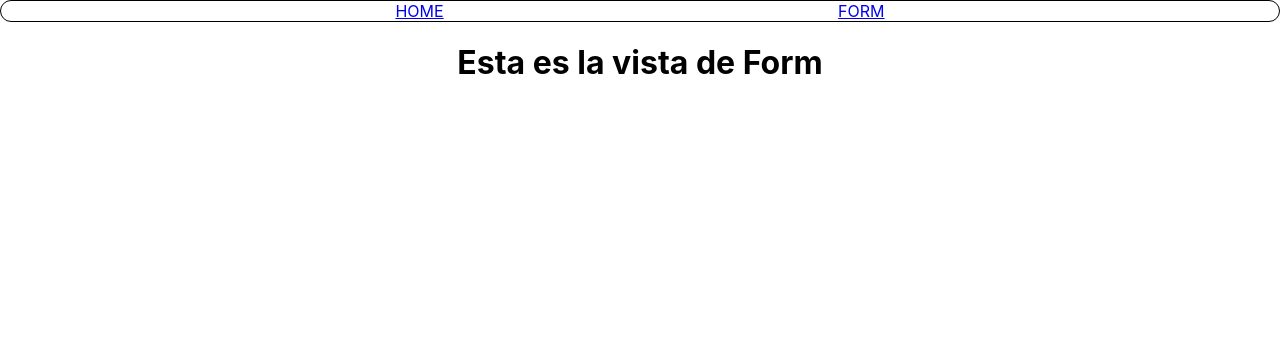
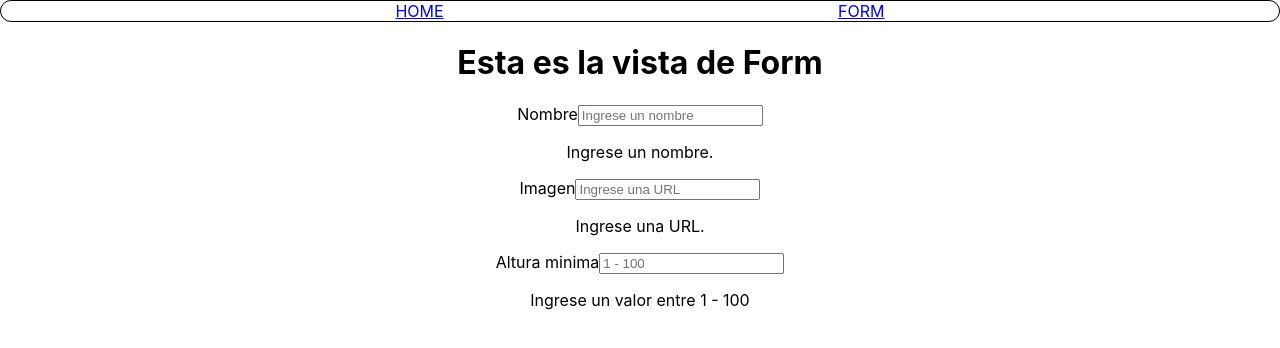
Before and after one commit to HRodriguezJimenez/Dog-Breeds, a React (Create React App) app in the folder PI-Dogs-main/client/: page /create in a window 1280 px wide. Shown: the top 348 px of the page. Built offline with nearby package versions, Linux system fonts and the light colour scheme.

Commit message:
CreateDog

```diff
--- a/PI-Dogs-main/client/src/utils/functions.js
+++ b/PI-Dogs-main/client/src/utils/functions.js
@@ -27,3 +27,80 @@ export const renderDogInfo = (dog) => {
     };
   }
 };
+
+
+export const validate = ({
+  name,
+  image,
+  minHeight,
+  maxHeight,
+  minWeight,
+  maxWeight,
+  minLifeSpan,
+  maxLifeSpan,
+  temperaments,
+}) => {
+  const errors = {};
+
+  if (!name) {
+    errors.name = "El campo no puede estar vacio."
+  }
+
+  if (!image) {
+    errors.image = "Si no provee una imagen se asignara una por defecto."
+  }
+
+  if (!minHeight) {
+    errors.minHeight = "El campo no puede estar vacio."
+  } else if (minHeight < 1 || minHeight > 100) {
+    errors.minHeight = "Por favor ingrese un número entre 1 - 100"
+  } else if (minHeight > maxHeight){
+    errors.minHeight = "La altura minima no puede ser mayor a la altura maxima. "
+  }
+
+  if (!maxHeight) {
+    errors.maxWeight = "El campo no puede estar vacio."
+  } else if (maxHeight < 1 || maxHeight > 100) {
+    errors.maxWeight = "Por favor ingrese un número entre 1 - 100";
+  } else if (maxHeight < minHeight) {
+    errors.maxWeight = "La altura maxima no puede ser menor a la altura minima."
+  }
+
+  if (!minWeight) {
+    errors.minWeight = "El campo no puede estar vacio."
+  } else if (minWeight < 1 || minWeight > 100) {
+    errors.minWeight = "Por favor ingrese un número entre 1 - 100"
+  } else if (minWeight > maxWeight){
+    errors.minWeight = "El peso minimo no puede ser mayor al peso maximo. "
+  }
+
+  if (!maxWeight) {
+    errors.maxWeight = "El campo no puede estar vacio."
+  } else if (maxWeight < 1 || maxWeight > 100) {
+    errors.maxWeight = "Por favor ingrese un número entre 1 - 100";
+  } else if (maxWeight < minWeight) {
+    errors.maxWeight = "El peso maximo no puede ser menor al peso minimo."
+  }
+
+  if (!minLifeSpan) {
+    errors.minLifeSpan = "El campo no puede estar vacio."
+  } else if (minLifeSpan < 1 || minLifeSpan > 20) {
+    errors.minLifeSpan = "Por favor ingrese un número entre 1 - 20"
+  } else if (minLifeSpan > maxLifeSpan){
+    errors.minLifeSpan = "La edad minima no puede ser mayor a la edad maxima."
+  }
+
+  if (!maxLifeSpan) {
+    errors.maxLifeSpan = "El campo no puede estar vacio."
+  } else if (maxLifeSpan < 1 || maxLifeSpan > 20) {
+    errors.maxLifeSpan = "Por favor ingrese un número entre 1 - 20";
+  } else if (maxLifeSpan < minLifeSpan) {
+    errors.maxLifeSpan = "La edad maxima no puede ser menor a la edad minima."
+  }
+
+  if (!temperaments) {
+    errors.temperaments = "Por favor seleccione un temperamento."
+  }
+
+  return errors;
+}
--- a/PI-Dogs-main/client/src/views/Form/Form.jsx
+++ b/PI-Dogs-main/client/src/views/Form/Form.jsx
@@ -1,7 +1,86 @@
+/* eslint-disable no-unused-vars */
+import { useState, useEffect } from "react";
+import { useSelector } from "react-redux";
+import { validate } from "../../utils/functions";
+
 const Form = () => {
+  const allTemperaments = useSelector((state) => state.allTemperaments);
+
+  // Creamos un estado local para que almacene los valores ingresados en el input del formulario.
+  const [input, setInput] = useState({
+    name: "",
+    image: "",
+    minHeight: "",
+    maxHeight: "",
+    minWeight: "",
+    maxWeight: "",
+    minLifeSpan: "",
+    maxLifeSpan: "",
+    temperaments: [],
+  });
+
+  // Estado local que nos permitira ir almacenando en tiempo real los errores que se vayan generando al ingresar los datos en el formulario.
+  const [errors, setErrors] = useState({
+    name: "Ingrese un nombre.",
+    image: "Ingrese una URL.",
+    minHeight: "Ingrese un valor entre 1 - 100",
+    maxHeight: "Ingrese un valor entre 1 - 100",
+    minWeight: "Ingrese un valor entre 1 - 100",
+    maxWeight: "Ingrese un valor entre 1 - 100",
+    minLifeSpan: "Ingrese un valor entre 1 - 20",
+    maxLifeSpan: "Ingrese un valor entre 1 - 20",
+    temperaments: "Seleccione un temperamento.",
+  });
+
+  function handleChange(e) {
+    setInput({ ...input, [e.target.name]: e.target.value });
+    setErrors(validate({ ...input, [e.target.name]: e.target.value })); // Con esta función capturamos en tiempo real los cambios y errores que se vayan generando en el input.
+  }
+
   return (
     <>
       <h1>Esta es la vista de Form</h1>
+      <div>
+        <form action="http://localhost:3001/dogs/" method="post">
+          <div>
+            <label htmlFor="name">Nombre</label>
+            <input
+              type="text"
+              value={input.value}
+              name="name"
+              onChange={handleChange}
+              id="name"
+              placeholder="Ingrese un nombre"
+            />
+            {errors.name ? <p>{errors.name}</p> : null}
+          </div>
+          <div>
+            <label htmlFor="image">Imagen</label>
+            <input
+              type="text"
+              value={input.value}
+              name="url"
+              onChange={handleChange}
+              id="url"
+              placeholder="Ingrese una URL"
+              pattern="https?://.+"
+            />
+            {errors.image ? <p>{errors.image}</p> : null}
+          </div>
+          <div>
+            <label htmlFor="minHeight">Altura minima</label>
+            <input
+              type="number"
+              value={input.value}
+              name="minHeight"
+              onChange={handleChange}
+              id="minHeight"
+              placeholder="1 - 100"
+            />
+            {errors.minHeight ? <p>{errors.minHeight}</p> : null}
+          </div>
+        </form>
+      </div>
     </>
   );
 };
```
Also changed, not shown: 1 other file (tests, documents, lock files or other folders). Lines whose indentation alone changed are shown as unchanged.
